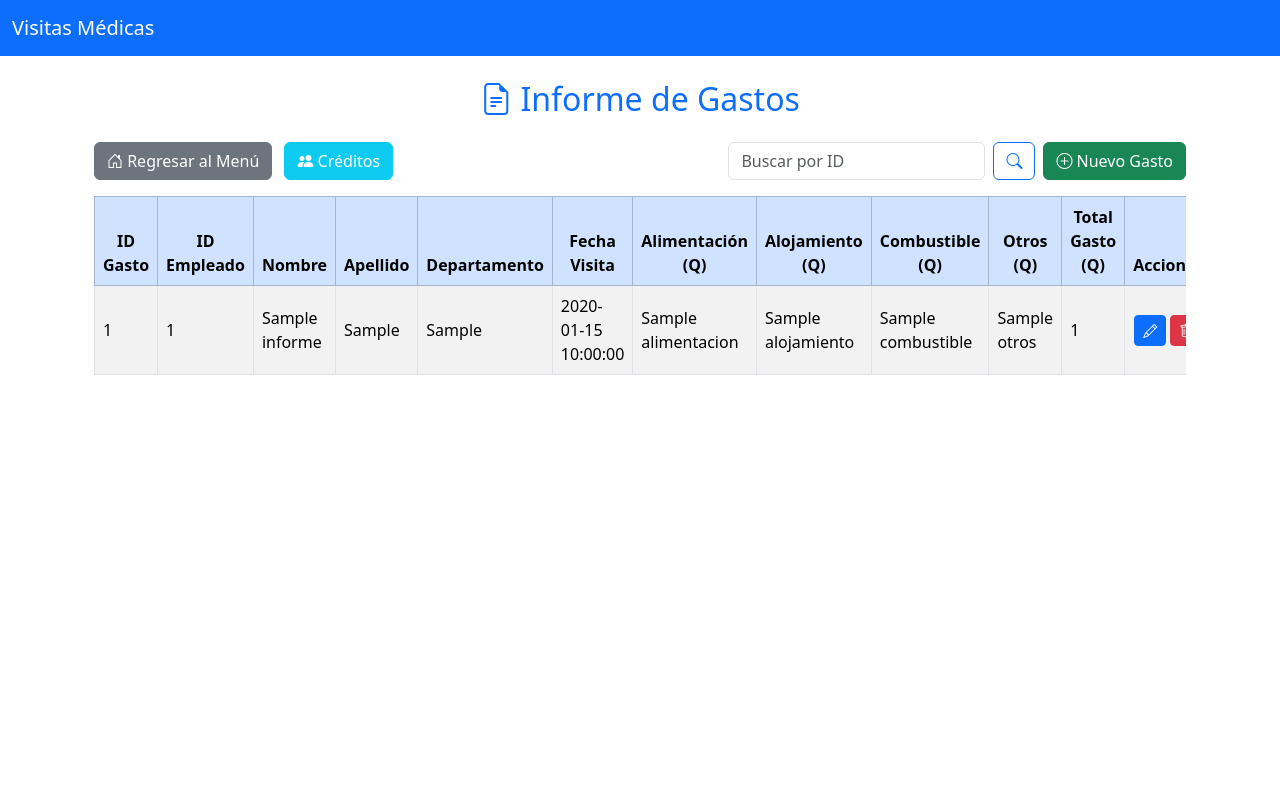
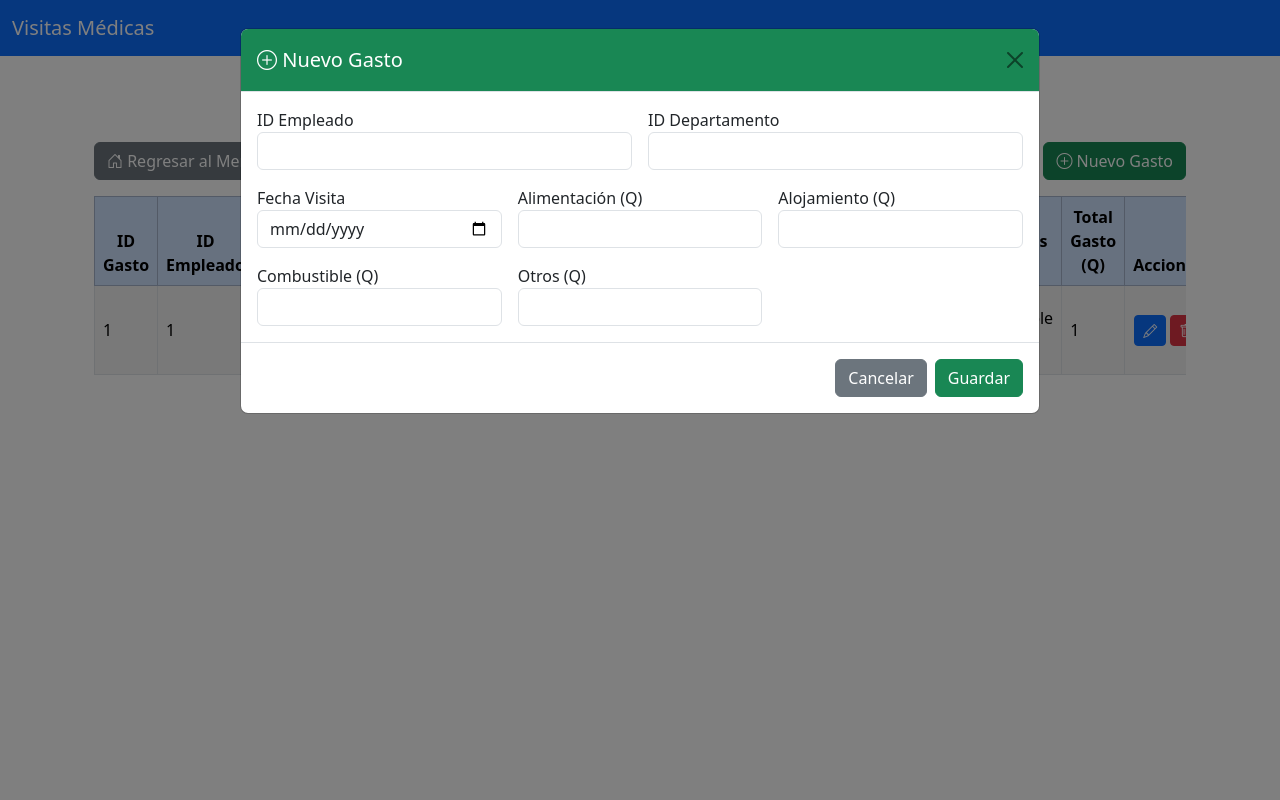
Before and after one commit to GabrielChinchilla-P/Pfinal, a CodeIgniter 4 app: the page made by app/Views/informe_gastos/index.php in a window 1280 px wide, after a click on "Nuevo Gasto". Run offline with PHP 8.4 and a stand-in for CodeIgniter, Linux system fonts and the light colour scheme; the template is opened without the code that fills it: most values are stand-ins (such as "Sample title", 1, 10 or a date in 2020); some libraries are stand-ins or nearby versions.

Commit message:
informes

```diff
--- a/app/Config/Routes.php
+++ b/app/Config/Routes.php
@@ -66,7 +66,7 @@ $routes->group('/', ['filter' => 'auth'], static function ($routes) {
 
 $routes->get('informe_gastos', 'InformeGastos::index');
 $routes->post('informe_gastos/buscar', 'InformeGastos::buscar');
-
+$routes->post('informe_gastos/store', 'InformeGastos::store');
 $routes->post('informe_gastos/update/(:segment)', 'InformeGastos::update/$1');
 $routes->get('informe_gastos/delete/(:segment)', 'InformeGastos::delete/$1');
  // ---------------------------------
--- a/app/Views/informe_gastos/index.php
+++ b/app/Views/informe_gastos/index.php
@@ -85,6 +85,54 @@
                 </a>
               </td>
             </tr>
+
+<!-- 🟢 MODAL AGREGAR NUEVO -->
+<div class="modal fade" id="modalAgregar" tabindex="-1">
+  <div class="modal-dialog modal-lg">
+    <div class="modal-content">
+      <form action="<?= site_url('informe_gastos/store') ?>" method="post">
+        <div class="modal-header bg-success text-white">
+          <h5 class="modal-title"><i class="bi bi-plus-circle"></i> Nuevo Gasto</h5>
+          <button type="button" class="btn-close" data-bs-dismiss="modal"></button>
+        </div>
+        <div class="modal-body row g-3">
+          <div class="col-md-6">
+            <label>ID Empleado</label>
+            <input type="number" name="id_empleado" class="form-control" required>
+          </div>
+          <div class="col-md-6">
+            <label>ID Departamento</label>
+            <input type="number" name="id_departamento" class="form-control" required>
+          </div>
+          <div class="col-md-4">
+            <label>Fecha Visita</label>
+            <input type="date" name="fecha_visita" class="form-control" required>
+          </div>
+          <div class="col-md-4">
+            <label>Alimentación (Q)</label>
+            <input type="number" step="0.01" name="alimentacion" class="form-control">
+          </div>
+          <div class="col-md-4">
+            <label>Alojamiento (Q)</label>
+            <input type="number" step="0.01" name="alojamiento" class="form-control">
+          </div>
+          <div class="col-md-4">
+            <label>Combustible (Q)</label>
+            <input type="number" step="0.01" name="combustible" class="form-control">
+          </div>
+          <div class="col-md-4">
+            <label>Otros (Q)</label>
+            <input type="number" step="0.01" name="otros" class="form-control">
+          </div>
+        </div>
+        <div class="modal-footer">
+          <button type="button" class="btn btn-secondary" data-bs-dismiss="modal">Cancelar</button>
+          <button type="submit" class="btn btn-success">Guardar</button>
+        </div>
+      </form>
+    </div>
+  </div>
+</div>
 
                 <!-- ✏️ MODAL EDITAR -->
             <div class="modal fade" id="modalEditar<?= $row['id_gasto'] ?>" tabindex="-1">
```
Also changed, not shown: app/Controllers/InformeGastos.php (+37 -0 lines).
